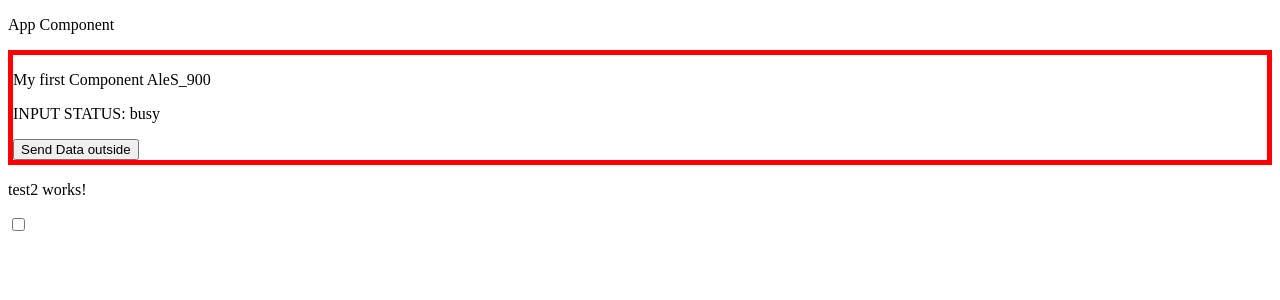
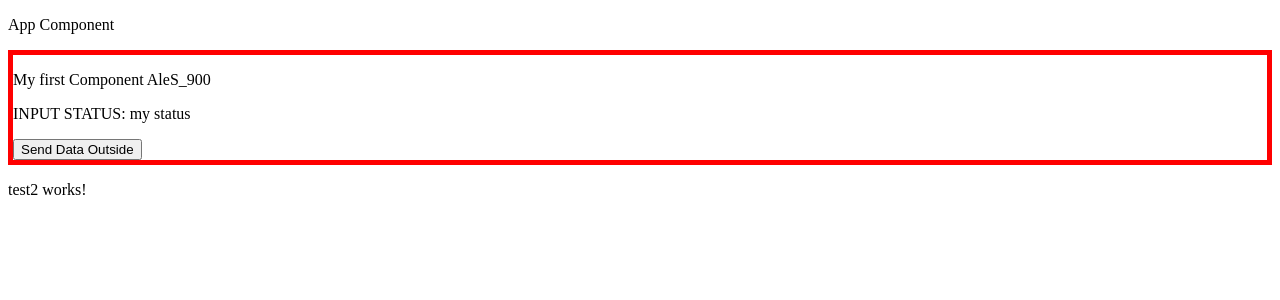
Before and after one commit to AleS900/angular-course-2021, an Angular app: page / in a window 1280 px wide. Shown: the top 300 px of the page. Built offline with nearby package versions, Linux system fonts and the light colour scheme.

Commit message:
08/09/2021 my first output in a component

```diff
--- a/src/app/app.component.html
+++ b/src/app/app.component.html
@@ -1,5 +1,7 @@
 <p>App Component</p>
-
-<savc-comp status="busy"></savc-comp>
+<savc-comp
+[status]="myStatus"
+ (onSendData)="printDataSantiagoComp($event)">
+</savc-comp>
 <app-test2></app-test2>
-<input type="checkbox">
+<!-- button onclick="">do click </button -->
--- a/src/app/app.component.ts
+++ b/src/app/app.component.ts
@@ -7,7 +7,7 @@ import { Component } from '@angular/core';
 })
 export class AppComponent {
   title = 'angular2021';
-
+  myStatus = 'my status';
   /*
   // ***************************************************************************
   //
@@ -274,4 +274,14 @@ export class AppComponent {
       .join('-');
     console.log('Exercise 2: ', exercise2);
   }
+
+  //---------------------------------------------------------------------------------
+
+  // *************************************
+  // ***        INPUTS & OUTPUTS       ***
+  // *************************************
+
+  printDataSantiagoComp(event: any){
+      console.log('SANTIAGO COMP: ', event);
+  }
 }
--- a/src/app/test1/test1.component.html
+++ b/src/app/test1/test1.component.html
@@ -3,6 +3,5 @@
 My first Component AleS_900
 </p>
 <p>INPUT STATUS:  {{statusTest}}</p>
-
-<button (click)="onClickTest($event)">Send Data outside</button>
+<button (click)="onClickTest($event)">Send Data Outside</button >
 </div>
--- a/src/app/test1/test1.component.ts
+++ b/src/app/test1/test1.component.ts
@@ -1,4 +1,4 @@
-import { Component, Input } from '@angular/core';
+import { Component, EventEmitter, Input, Output } from '@angular/core';
 
 @Component({
   selector: 'savc-comp',
@@ -7,10 +7,21 @@ import { Component, Input } from '@angular/core';
 })
 export class Test1Component {
   // *************************************
-  // ***            INPUTS             ***
+  // ***        INPUTS & OUTPUTS       ***
   // *************************************
 
   @Input('status') statusTest: string = 'working';
 
+  @Output('onSendData') sendData = new EventEmitter(null);
+
+  onClickTest(event: any) {
+    console.log('EVENT CLICK', event);
+
+    this.sendData.emit({
+      name: 'Santiago',
+      status: 'busy'
+    });
+  }
+
   constructor() {}
 }
```
